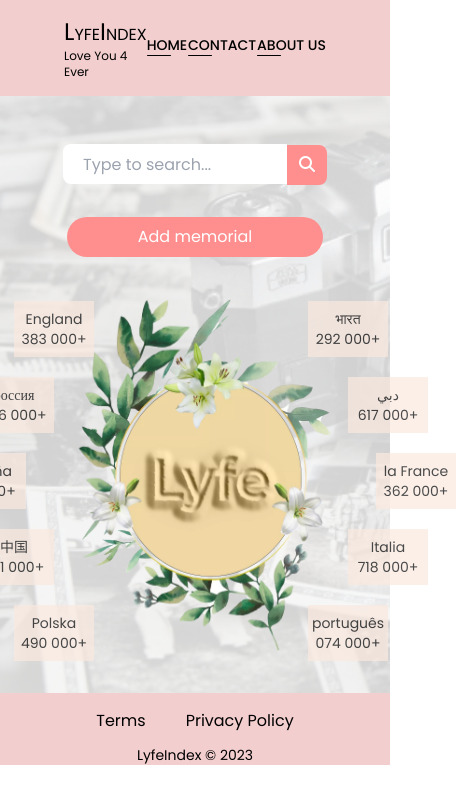
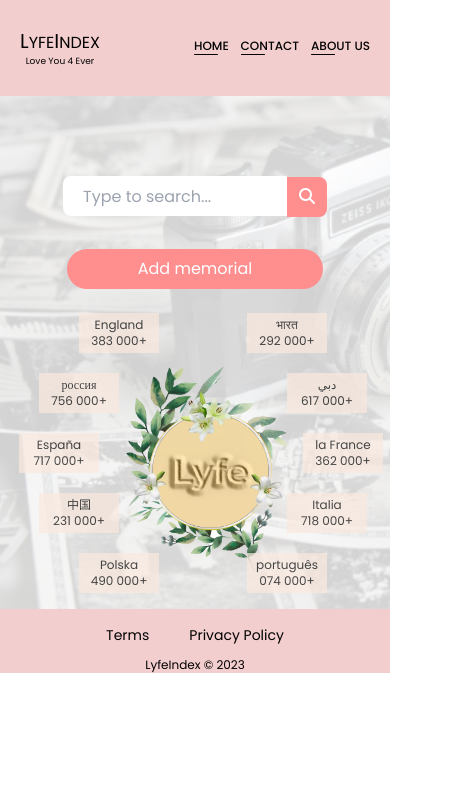
Before and after one commit to MaviyaQureshi/task, a React (Create React App) app: page / in a window 390 px wide. Shown: the top 804 px of the page, 456 px wide, since content can reach past the window. Built offline with nearby package versions, Linux system fonts and the light colour scheme; a web font is replaced by a local one.

Commit message:
responsive..

```diff
--- a/src/components/Content.jsx
+++ b/src/components/Content.jsx
@@ -5,9 +5,9 @@ const Content = () => {
     return (
         <>
             <div className='flex justify-center items-center bg-hero bg-no-repeat bg-cover h-full'>
-                <div className='flex flex-col items-center mt-12'>
+                <div className='flex flex-col items-center mt-20 sm:mt-2'>
                     <div>
-                        <div id="google_translate_element" className="fixed top-24 right-14 md:right-28"></div>
+                        <div id="google_translate_element" className="fixed top-24 right-5 sm:right-14 md:right-28"></div>
                         <input type="text" placeholder='Type to search...' className='w-56 h-10 md:w-72 pl-5 rounded-l-lg focus:outline-0' />
                         <button className='bg-button h-10 w-10 rounded-e-lg'>
                             <i className="fa-solid fa-magnifying-glass" style={{ "color": "white" }}></i>
@@ -16,48 +16,48 @@ const Content = () => {
                     <button className='w-64 md:w-80 h-10  bg-button rounded-full mt-8'>
                         <span style={{ "color": "white" }}>Add memorial</span>
                     </button>
-                    <div className='sm:w-screen pl-10 my-8 md:my-8 flex flex-row justify-center'>
-                        <div>
-                            <button className='flex flex-col justify-center items-center mt-3 ml-10 md:ml-0 w-20 h-14 text-sm bg-back relative opacity-70 hover:opacity-100 ease-in duration-100'>
+                    <div className='w-64 h-64 sm:w-5/6 sm:h-2/5 md:h-2/5 md:w-5/6 pl-8 sm:pl-10 my-8 flex flex-row justify-center'>
+                        <div className="-my-5">
+                            <button className='flex flex-col justify-center items-center mt-3 sm:mt-3 ml-10 md:ml-0 w-20 h-10 text-xs  sm:w-20 sm:h-14 sm:text-sm bg-back relative opacity-70 hover:opacity-100 ease-in duration-100'>
                                 <a href="#">England</a>
                                 <p>383 000+</p>
                             </button>
-                            <button className='flex flex-col justify-center items-center mt-5 -ml-0 md:-ml-10 w-20 h-14 text-sm bg-back relative opacity-70 hover:opacity-100 ease-in duration-100'>
+                            <button className='flex flex-col justify-center items-center mt-5 -ml-0 md:-ml-10 w-20 h-10 text-xs  sm:w-20 sm:h-14 sm:text-sm bg-back relative opacity-70 hover:opacity-100 ease-in duration-100'>
                                 <a href="#">россия</a>
                                 <p>756 000+</p>
                             </button>
-                            <button className='flex flex-col justify-center items-center mt-5 -ml-7 md:-ml-14 w-20 h-14 text-sm bg-back relative opacity-70 hover:opacity-100 ease-in duration-100'>
+                            <button className='flex flex-col justify-center items-center mt-5 -ml-5 md:-ml-14 w-20 h-10 text-xs  sm:w-20 sm:h-14 sm:text-sm bg-back relative opacity-70 hover:opacity-100 ease-in duration-100'>
                                 <a href="#">España</a>
                                 <p>717 000+</p>
                             </button>
-                            <button className='flex flex-col justify-center items-center mt-5 -ml-0 md:-ml-10 w-20 h-14 text-sm bg-back relative opacity-70 hover:opacity-100 ease-in duration-100'>
+                            <button className='flex flex-col justify-center items-center mt-5 -ml-0 md:-ml-10 w-20 h-10 text-xs  sm:w-20 sm:h-14 sm:text-sm bg-back relative opacity-70 hover:opacity-100 ease-in duration-100'>
                                 <a href="#">中国</a>
                                 <p>231 000+</p>
                             </button>
-                            <button className='flex flex-col justify-center items-center mt-5 ml-10 w-20 h-14 text-sm bg-back relative opacity-70 hover:opacity-100 ease-in duration-100'>
+                            <button className='flex flex-col justify-center items-center mt-5 ml-10 w-20 h-10 text-xs  sm:w-20 sm:h-14 sm:text-sm bg-back relative opacity-70 hover:opacity-100 ease-in duration-100'>
                                 <a href="#">Polska</a>
                                 <p>490 000+</p>
                             </button>
                         </div>
-                        <img src={logo} className='w-96 -ml-16 -mr-8' />
-                        <div>
-                            <button className='flex flex-col justify-center items-center mt-3 -ml-10 md:-ml-0 w-20 h-14 text-sm bg-back relative opacity-70 hover:opacity-100 ease-in duration-100'>
+                        <img src={logo} className='w-96 -ml-16 -mr-8 mt-10' />
+                        <div className="-my-5">
+                            <button className='flex flex-col justify-center items-center mt-3 sm:mt-3 -ml-10 md:-ml-0 w-20 h-10 text-xs  sm:w-20 sm:h-14 sm:text-sm bg-back relative opacity-70 hover:opacity-100 ease-in duration-100'>
                                 <a href="#">भारत</a>
                                 <p>292 000+</p>
                             </button>
-                            <button className='flex flex-col justify-center items-center mt-5 ml-0 md:ml-10 w-20 h-14 text-sm bg-back relative opacity-70 hover:opacity-100 ease-in duration-100'>
+                            <button className='flex flex-col justify-center items-center mt-5 ml-0 md:ml-10 w-20 h-10 text-xs  sm:w-20 sm:h-14 sm:text-sm bg-back relative opacity-70 hover:opacity-100 ease-in duration-100'>
                                 <a href="#">دبي</a>
                                 <p>617 000+</p>
                             </button>
-                            <button className='flex flex-col justify-center items-center mt-5 ml-7 md:ml-14 w-20 h-14 text-sm bg-back relative opacity-70 hover:opacity-100 ease-in duration-100'>
+                            <button className='flex flex-col justify-center items-center mt-5 ml-4 md:ml-14 w-20 h-10 text-xs  sm:w-20 sm:h-14 sm:text-sm bg-back relative opacity-70 hover:opacity-100 ease-in duration-100'>
                                 <a href="#">la France</a>
                                 <p>362 000+</p>
                             </button>
-                            <button className='flex flex-col justify-center items-center mt-5 ml-0 md:ml-10 w-20 h-14 text-sm bg-back relative opacity-70 hover:opacity-100 ease-in duration-100'>
+                            <button className='flex flex-col justify-center items-center mt-5 ml-0 md:ml-10 w-20 h-10 text-xs  sm:w-20 sm:h-14 sm:text-sm bg-back relative opacity-70 hover:opacity-100 ease-in duration-100'>
                                 <a href="#">Italia</a>
                                 <p>718 000+</p>
                             </button>
-                            <button className='flex flex-col justify-center items-center mt-5 -ml-10 md:-ml-0 w-20 h-14 text-sm bg-back relative opacity-70 hover:opacity-100 ease-in duration-100'>
+                            <button className='flex flex-col justify-center items-center mt-5 -ml-10 md:-ml-0 w-20 h-10 text-xs  sm:w-20 sm:h-14 sm:text-sm bg-back relative opacity-70 hover:opacity-100 ease-in duration-100'>
                                 <a href="#">português</a>
                                 <p>074 000+</p>
                             </button>
--- a/src/components/Footer.jsx
+++ b/src/components/Footer.jsx
@@ -4,12 +4,12 @@ const Footer = () => {
     return (
         <>
             <div className='bg-primary flex flex-col justify-center items-center'>
-                <div className='mt-4 md:mt-3 text-base md:text-lg space-x-10'>
+                <div className='mt-4 sm:mt-3 text-sm sm:text-base md:text-lg space-x-10'>
                     <a href="https://lyfeindex.com/Terms_of_use/"><button>Terms</button></a>
                     <a href="https://lyfeindex.com/Contact_us/"><button>Privacy Policy </button></a>
                 </div>
 
-                <p className='text-sm mt-3'>LyfeIndex © 2023</p>
+                <p className='text-xs sm:text-sm mt-3'>LyfeIndex © 2023</p>
             </div>
         </>
     )
--- a/src/components/NavBar.jsx
+++ b/src/components/NavBar.jsx
@@ -3,17 +3,17 @@ import React from 'react'
 const Navbar = () => {
     return (
         <>
-            <div className='px-16 md:px-28 flex justify-between items-center h-24 bg-primary'>
+            <div className='px-5 sm:px-16 md:px-28 flex justify-between items-center h-24 bg-primary'>
                 <div className='flex flex-col justify-center items-center'>
-                    <span className='sm:text-xl md:text-2xl'>
-                        <span className='text-2xl md:text-3xl'>L</span>YFE
-                        <span className='text-2xl md:text-3xl'>I</span>NDEX
+                    <span className='text-base sm:text-xl md:text-2xl'>
+                        <span className='text-xl sm:text-2xl md:text-3xl'>L</span>YFE
+                        <span className='text-xl sm:text-2xl md:text-3xl'>I</span>NDEX
                     </span>
-                    <span className='text-xs'>
+                    <span className='text-[9px] sm:text-xs'>
                         Love You 4 Ever
                     </span>
                 </div>
-                <span className='flex justify-between w-56 text-sm md:w-80 md:text-lg font-medium'>
+                <span className='flex justify-between w-44 sm:w-56 text-xs sm:text-sm md:w-80 md:text-lg font-medium'>
                     <a href="#"><button className='hover:text-xl ease-in duration-100'>HOME <hr className='w-6 rounded-full ease-in duration-100' /></button></a>
                     <a href="https://lyfeindex.com/Contact_us/"><button className='hover:text-xl ease-in duration-100'>CONTACT <hr className='w-6 rounded-full' /> </button></a>
                     <a href="https://lyfeindex.com/About/"><button className='hover:text-xl ease-in duration-100'>ABOUT US <hr className='w-6 rounded-full' /> </button></a>
```
